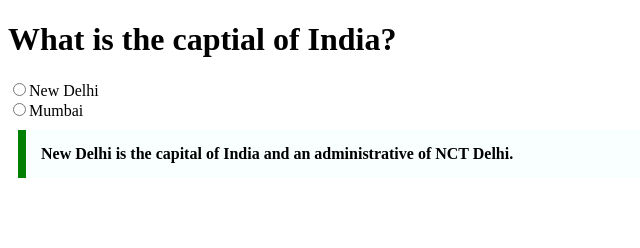
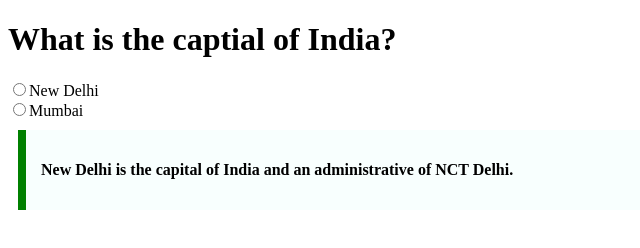
Before and after one commit to acciojob/trivia-InzamamulHasan, a website: page main.html in a window 1280 px wide. Shown: the whole page, without its empty margins (0-640 px from the left). Drawn offline with Linux system fonts and the light colour scheme.

Commit message:
created a submission

```diff
--- a/main.html
+++ b/main.html
@@ -16,7 +16,7 @@
 	</div>
 	<div>
 		<blockquote cite="https://en.wikipedia.org/wiki/New_Delhi">
-			New Delhi is the capital of India and an administrative of NCT Delhi.
+			<p>New Delhi is the capital of India and an administrative of NCT Delhi.</p>
 		</blockquote>
 	</div>
 </script>
```
